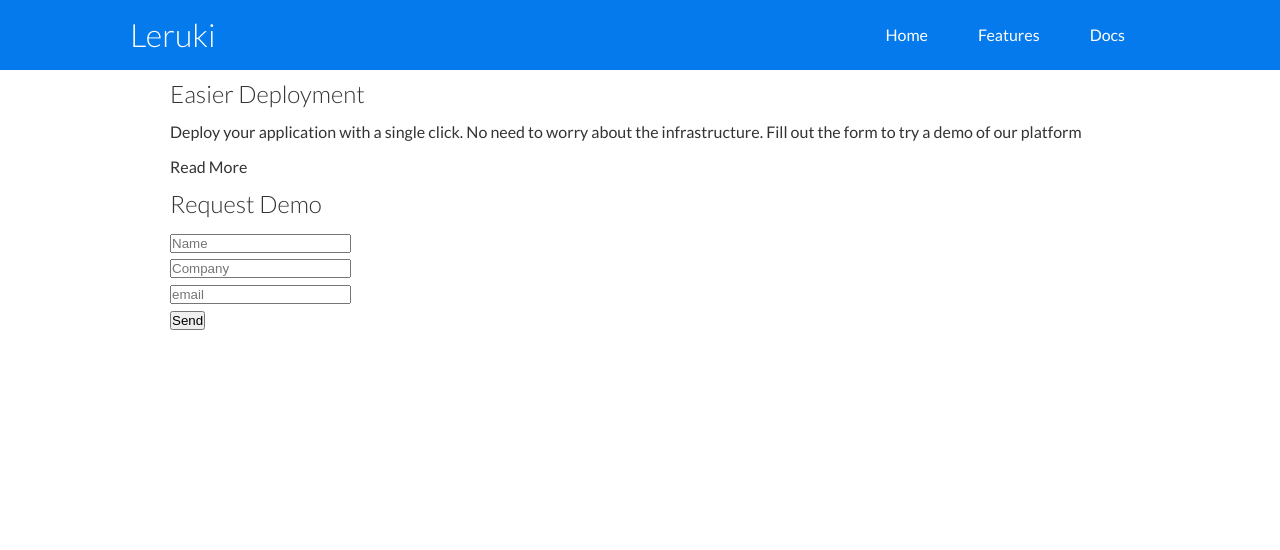
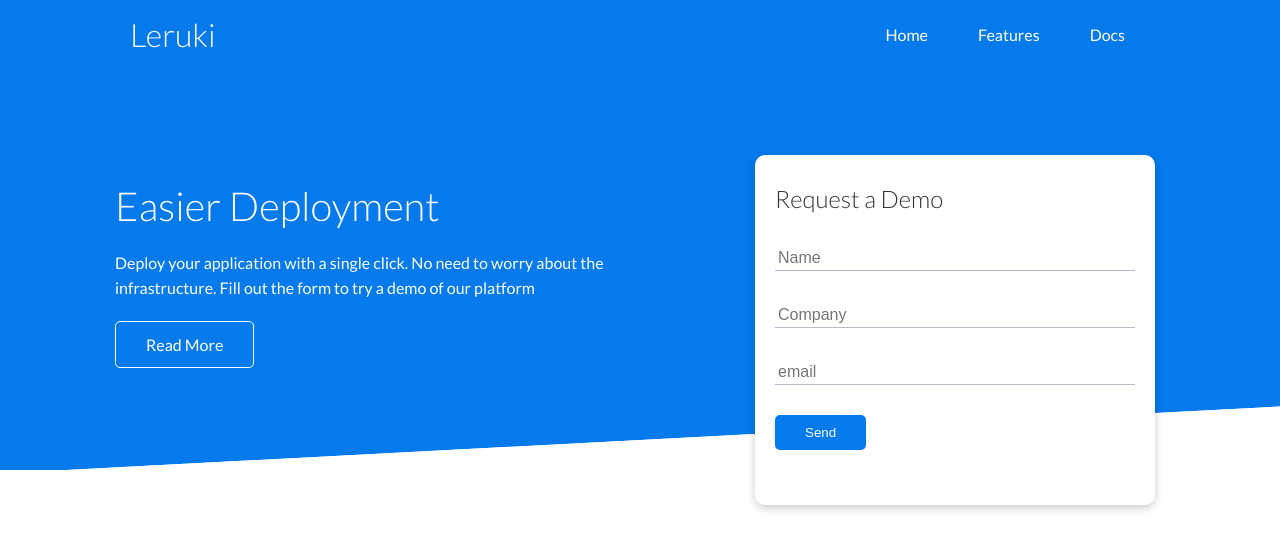
Before and after one commit to Walter1G/Leruki, a plain HTML site: page index.html in a window 1280 px wide. Drawn offline with Linux system fonts and the light colour scheme.

Commit message:
showcase and skew area css

```diff
--- a/css/style.css
+++ b/css/style.css
@@ -1,81 +1,182 @@
-@import url('https://fonts.googleapis.com/css2?family=Lato:ital,wght@0,100;0,300;0,400;0,700;0,900;1,100;1,300;1,400;1,700;1,900&display=swap');
+@import url("https://fonts.googleapis.com/css2?family=Lato:ital,wght@0,100;0,300;0,400;0,700;0,900;1,100;1,300;1,400;1,700;1,900&display=swap");
 
-*{
+:root {
+  --primary-color: #047aed;
+}
+
+* {
   box-sizing: border-box;
   padding: 0;
   margin: 0;
 }
 
-body{
-    font-family: 'Lato', sans-serif;
+body {
+  font-family: "Lato", sans-serif;
   line-height: 1.6;
   color: #333;
 }
 
-ul li{
+ul li {
   list-style: none;
 }
-a{
+
+a {
   text-decoration: none;
   color: #333;
 }
 
-h1, h2{
+h1,
+h2 {
   font-weight: 300;
   line-height: 1.2;
   margin: 10px 0;
-
 }
 
-p{
+p {
   margin: 10px 0;
 }
 
-img{
+img {
   width: 100%;
 }
 
 /* Navbar */
-.navbar{
-    background-color: #047aed;
+.navbar {
+  background-color: var(--primary-color);
   color: #fff;
   height: 70px;
-
 }
 
-.container{
+.navbar .flex {
+  justify-content: space-between;
+}
+
+.navbar ul {
+  display: flex;
+}
+
+.navbar a {
+  color: #fff;
+  /* background-color: red; */
+  padding: 20px;
+  margin: 0 5px;
+}
+
+.navbar a:hover {
+  border-bottom: 2px solid #fff;
+}
+
+/* Showcase */
+.showcase {
+  height: 400px;
+  background-color: var(--primary-color);
+  color: #fff;
+  position: relative;
+}
+
+.showcase h1 {
+  font-size: 40px;
+}
+
+.showcase p {
+  margin: 20px 0;
+}
+
+.showcase .grid {
+  grid-template-columns: 55% 45%;
+  gap: 30px;
+  overflow: visible;
+}
+
+.showcase::before, .showcase::after{
+    content: '';
+    position: absolute;
+    height: 100px;
+    bottom:-70px;
+    right: 0;
+    left: 0;
+    background:#fff;
+    transform: skewY(-3deg);
+    -webkit-transform: skewY(-3deg);
+    -moz-transform: skewY(-3deg);
+    -ms-transform: skewY(-3deg);
+}
+
+.showcase-form {
+  position: relative;
+  top: 60px;
+  height: 350px;
+  width: 400px;
+  padding: 40px;
+  z-index: 100;
+  justify-self: flex-end;
+}
+
+.showcase-form .form-control {
+  margin: 30px 0;
+}
+.showcase-form input[type="text"],
+.showcase-form input[type="email"] {
+  border: 0;
+  border-bottom: 1px solid #b4becb;
+  width: 100%;
+  padding: 3px;
+  font-size: 16px;
+}
+
+.showcase-form input:focus {
+  outline: none;
+}
+
+/* utilities */
+
+.container {
   max-width: 1100px;
   margin: 0 auto;
   overflow: auto;
   padding: 0 40px;
-
 }
 
-.flex{
+.flex {
   display: flex;
   justify-content: center;
   align-items: center;
   height: 100%;
 }
 
-.navbar .flex{
-    justify-content: space-between;
+.grid {
+  display: grid;
+  grid-template-columns: repeat(2, 1fr);
+  gap: 20px;
+  justify-content: center;
+  align-items: center;
+  height: 100%;
 }
 
-.navbar ul {
-    display: flex;
-
+.card {
+  background-color: #fff;
+  color: #333;
+  border-radius: 10px;
+  box-shadow: 0 3px 10px rgba(0, 0, 0, 0.2);
+  padding: 20px;
+  margin: 10px;
 }
 
-.navbar a{
+.btn {
+  display: inline-block;
+  padding: 10px 30px;
+  cursor: pointer;
+  background: var(--primary-color);
   color: #fff;
-    /* background-color: red; */
-    padding: 20px;
-    margin: 0 5px;
+  border: none;
+  border-radius: 5px;
 }
 
-.navbar a:hover{
-    border-bottom: 2px solid #FFF;
+.btn-outline {
+  background-color: transparent;
+  border: 1px solid white;
 }
 
-/* Showcase */
+.btn:hover{
+    transform: scale(.98);
+}
--- a/index.html
+++ b/index.html
@@ -27,19 +27,19 @@
     </div>
 
     <!-- Showcase -->
-    <section class="container">
+    <section class="showcase">
         <div class="container grid">
             <div class="showcase-text">
                 <h1>Easier Deployment</h1>
                 <p>Deploy your application with a single click. No need to worry about the infrastructure. Fill out the
                     form to try a demo of our platform</p>
-                <a href="features.html" class="btn">
+                <a href="features.html" class="btn btn-outline">
                     Read More
                 </a>
             </div>
 
             <div class="showcase-form card">
-                <h2>Request Demo</h2>
+                <h2>Request a Demo</h2>
                 <form >
                     <div class="form-control">
                         <input type="text" name="name" id="name" placeholder="Name" required>
```
Lines whose indentation alone changed are shown as unchanged.
